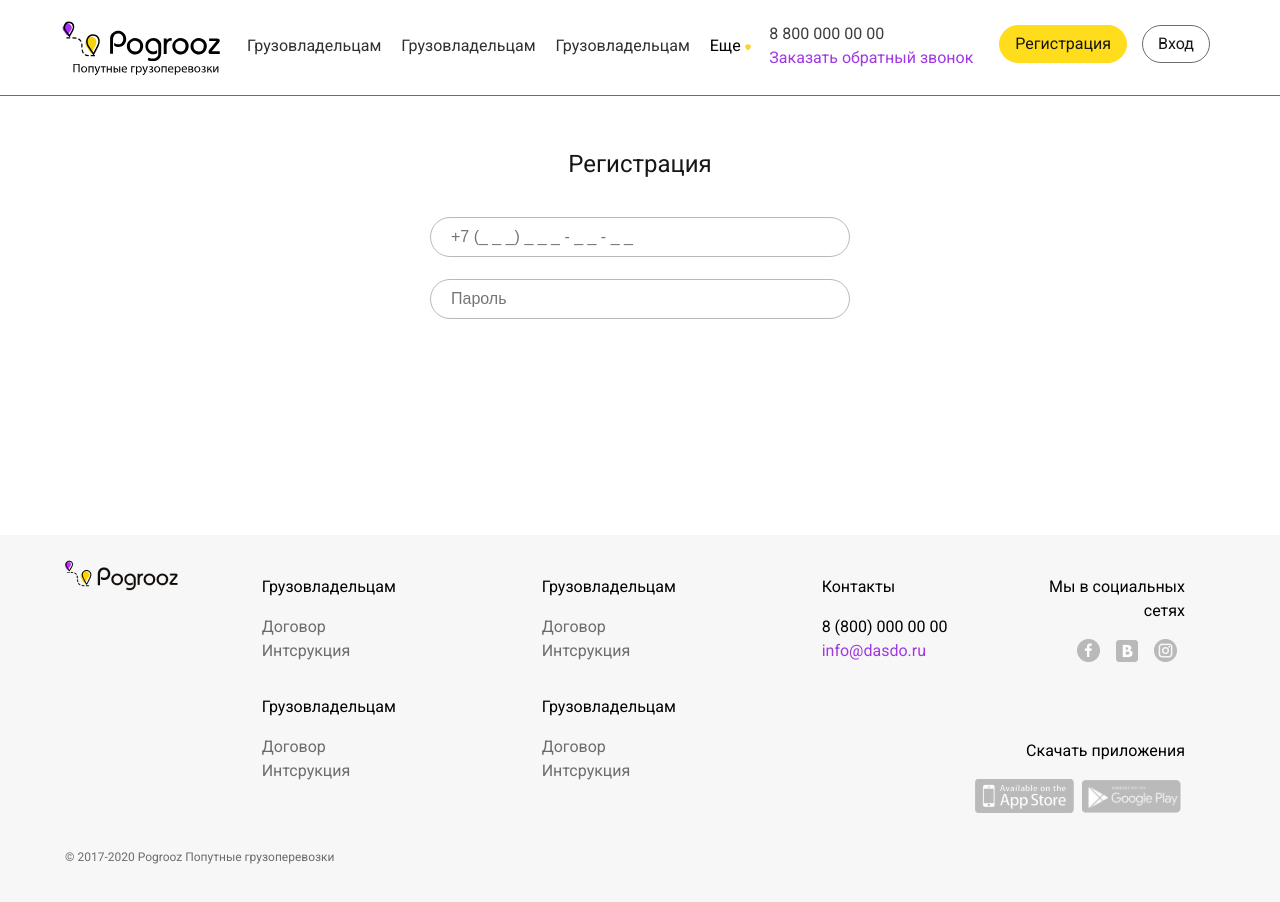
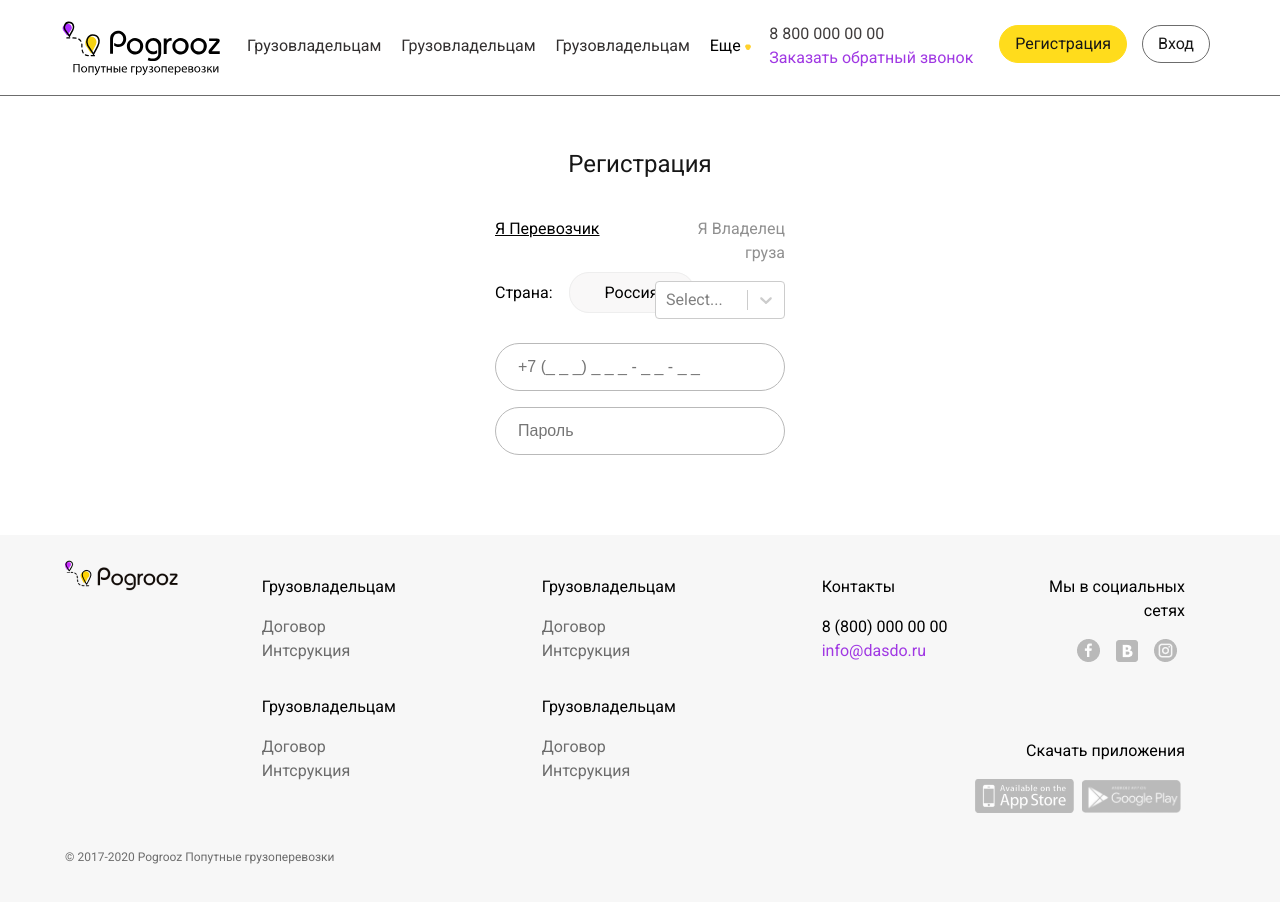
Before and after one commit to AegisEg/Pogrooz, a React (Create React App) app in the folder client/: page /register in a window 1280 px wide. Shown: the top 902 px of the page. Built offline with nearby package versions, Linux system fonts and the light colour scheme.

Commit message:
фывфыв

```diff
--- a/client/package.json
+++ b/client/package.json
@@ -10,7 +10,8 @@
     "react-dom": "^16.13.1",
     "react-resize-detector": "^4.2.1",
     "react-router-dom": "^5.1.2",
-    "react-scripts": "3.4.1"
+    "react-scripts": "3.4.1",
+    "react-select": "^3.1.0"
   },
   "scripts": {
     "start": "react-scripts start",
--- a/client/src/App.css
+++ b/client/src/App.css
@@ -503,6 +503,16 @@ a.mail
 .register-page {
     border-top: 1px solid #6C6C6C;
 }
+.tabs .tab.active
+{
+    text-decoration: underline;
+    color: #000;
+}
+.tabs .tab
+{
+    color: #909090;
+    cursor: pointer;
+}
 .register-title {
     font-size: 24px;
     color: #171717;
@@ -511,9 +521,12 @@ a.mail
     margin-top: 50px;
     margin-bottom: 35px;
 }
-.register-form {
-    width: 420px;
-    margin: 0 auto;
+.simple_select_city
+{
+    padding: 10px 35px;
+    background-color: #F9F8F8;
+    border-radius: 20px;
+    border: 1px solid #EEEEEE;
 }
 .input-register {
     width: 420px;
--- a/client/src/Elements/Input.js
+++ b/client/src/Elements/Input.js
@@ -4,7 +4,7 @@ import React from 'react'
 class Input extends React.Component {
     render() {
         return (
-            <input type={this.props.type} value={this.props.value} className={`input-${this.props.type}`} placeholder={this.props.placeholder} onChange={this.props.onChange} />
+            <input type={this.props.type} value={this.props.value} name={this.props.name} className={`input-${this.props.type} ${this.props.className}`} placeholder={this.props.placeholder} onChange={this.props.onChange} />
         )
     }
 }
--- a/client/src/Pages/Login.js
+++ b/client/src/Pages/Login.js
@@ -11,12 +11,11 @@ class Login extends React.Component {
         return (
             <div className="login-page">
                 <h1 className="login-title">Вход</h1>
-
-                <div className="login-form col-12 col-sm-6 col-md-4 mx-auto">
-                    <Input type="text" className="input-login my-4" placeholder="+7 (_ _ _) _ _ _ - _ _ - _ _"/>
-                    <Input type="text" className="input-login" placeholder="Пароль"/>
+                <div className="login-form col-12 col-sm-9 col-md-6 col-lg-4 col-xl-3 mx-auto">
+                    <Input type="text" className="my-2" placeholder="+7 (_ _ _) _ _ _ - _ _ - _ _"/>
+                    <Input type="text" className="my-2" placeholder="Пароль"/>
                     <div className="row mx-0 bottom pb-3">
-                            <div className="col-6 d-flex">
+                        <div className="col-12 col-sm-6 d-flex mt-2">
                             <span>
                                 <CheckBox id="remember"></CheckBox>
                             </span>
@@ -24,13 +23,13 @@ class Login extends React.Component {
                                 <span>Запомнить меня</span>
                                 <span className="d-block mt-2"><a href="">Забыли пароль</a></span>
                             </div>
-                            </div>
-                            <div className="col-6 text-right">
+                        </div>
+                        <div className="col-12 col-sm-6 text-center text-sm-right mt-2">
                             <Button type="fill" paddingVertical={"10px"} fontSize={"17px"} paddingHorizontal={"35px"}>Войти</Button>
-                            </div>
+                        </div>
                     </div>
                     <p className="text-center mb-0">Еще не зарегистрированы?</p>
-                    <p className="text-center my-0">Перейти <a href="/register">страницу регистрации</a></p>
+                    <p className="text-center my-0 pb-4">Перейти <a href="/register">страницу регистрации</a></p>
                 </div>
             </div>
         )
--- a/client/src/Pages/Register.js
+++ b/client/src/Pages/Register.js
@@ -1,15 +1,49 @@
 // App
 import React from 'react'
+import Input from '../Elements/Input'
+import Select from 'react-select';
+
+const options = [
+    { value: 'chocolate', label: 'Chocolate' },
+    { value: 'strawberry', label: 'Strawberry' },
+    { value: 'vanilla', label: 'Vanilla' },
+  ];
 
 class Register extends React.Component {
+    state = {
+        role: 0,
+        selectedOption: null,
+    }
+    handleChange = selectedOption => {
+        this.setState(
+          { selectedOption },
+          () => console.log(`Option selected:`, this.state.selectedOption)
+        );
+      };
     render() {
         return (
             <div className="register-page">
                 <h1 className="register-title">Регистрация</h1>
-
-                <div className="register-form">
-                    <input type="text" className="input-register" placeholder="+7 (_ _ _) _ _ _ - _ _ - _ _" />
-                    <input type="text" className="input-register" placeholder="Пароль" />
+                <div className="register-form col-12 col-sm-9 col-md-6 col-lg-4 col-xl-3 mx-auto">
+                    <div className="row tabs ">
+                        <div className={`tab col-6 ${!this.state.role?'active':''}`} onClick={()=>{this.setState({role:0})}}>Я Перевозчик</div>
+                        <div className={`tab col-6 text-right ${this.state.role?'active':''}`} onClick={()=>{this.setState({role:1})}}>Я Владелец груза</div>
+                    </div>
+                    <div className="row my-3">
+                        <div className="col-6">
+                            Страна:
+                            <span className="simple_select_city ml-3">Россия</span>
+                        </div>
+                        <div className="col-6">
+                        <Select
+                            value={this.state.selectedOption}
+                            onChange={this.handleChange}
+                            options={options}
+                        />
+                        </div>
+                    </div>
+                    <Input type="text" className="my-2" placeholder="+7 (_ _ _) _ _ _ - _ _ - _ _" />
+                    <Input type="text" className="my-2" placeholder="Пароль" />
                 </div>
             </div>
         )
```
Also changed, not shown: 1 other file (tests, documents, lock files or other folders).
